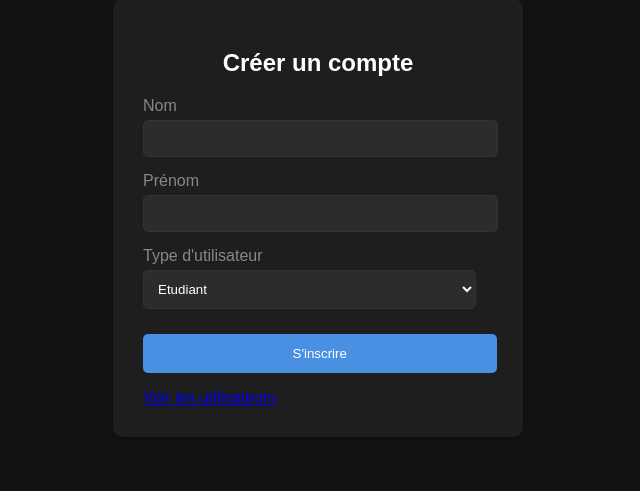
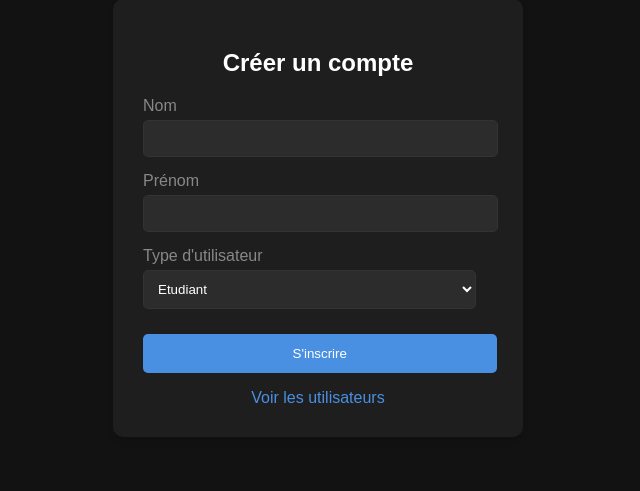
Before and after one commit to Roums215/adcharlespeguytabet, a PHP site: page / in a window 1280 px wide. Shown: the part 182-673 px from the top of the page, without its empty margins (322-962 px from the left). Run offline with PHP 8.4, Linux system fonts and the light colour scheme.

Commit message:
Update index.php

```diff
--- a/index.php
+++ b/index.php
@@ -14,6 +14,14 @@
 			height: 100vh;
 			margin: 0;
 			color: #ffffff;
+		}
+
+		.lien{
+			color: #4a90e2;
+			text-decoration: none;
+			display: block;
+			text-align: center;
+			margin-top: 10px;
 		}
 
 		.creerUser {
@@ -107,7 +115,7 @@
 			</div>
 			<button type="submit" name="validerInscrire" id="validerInscrire">S'inscrire</button>
 			<p id="result"></p>
-			<a href="afficherUtilisateur.php">Voir les utilisateurs</a>
+			<a href="afficherUtilisateur.php" class="lien">Voir les utilisateurs</a>
 
 		</form>
 	</div>
```
